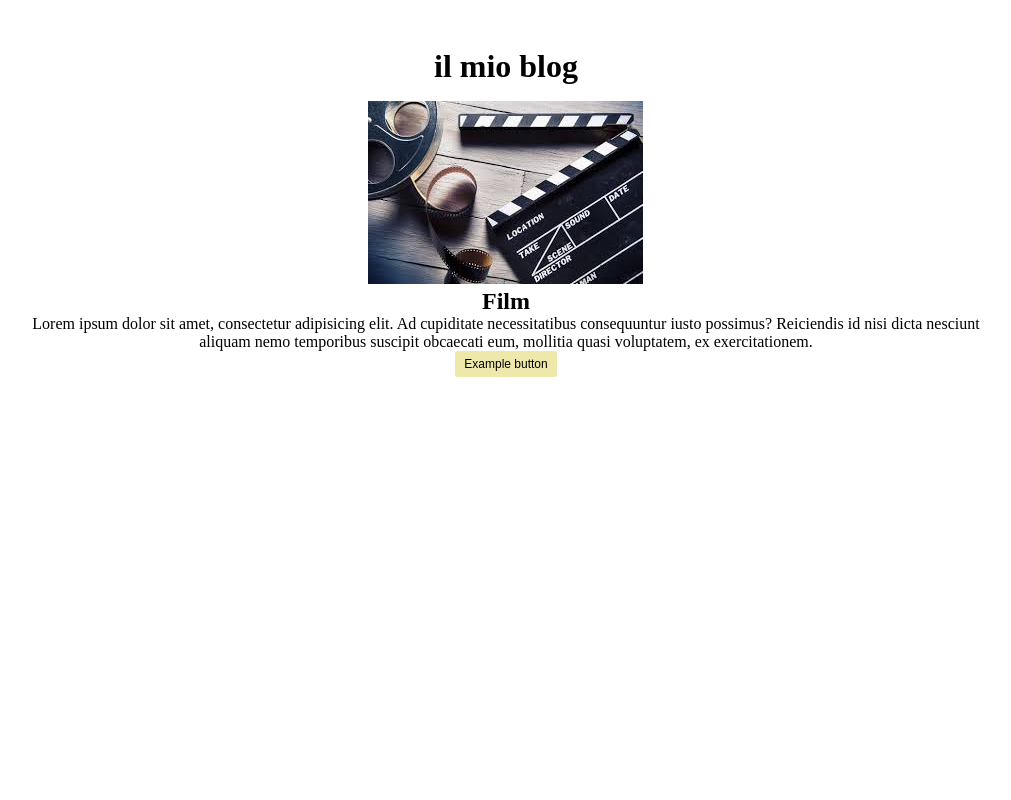
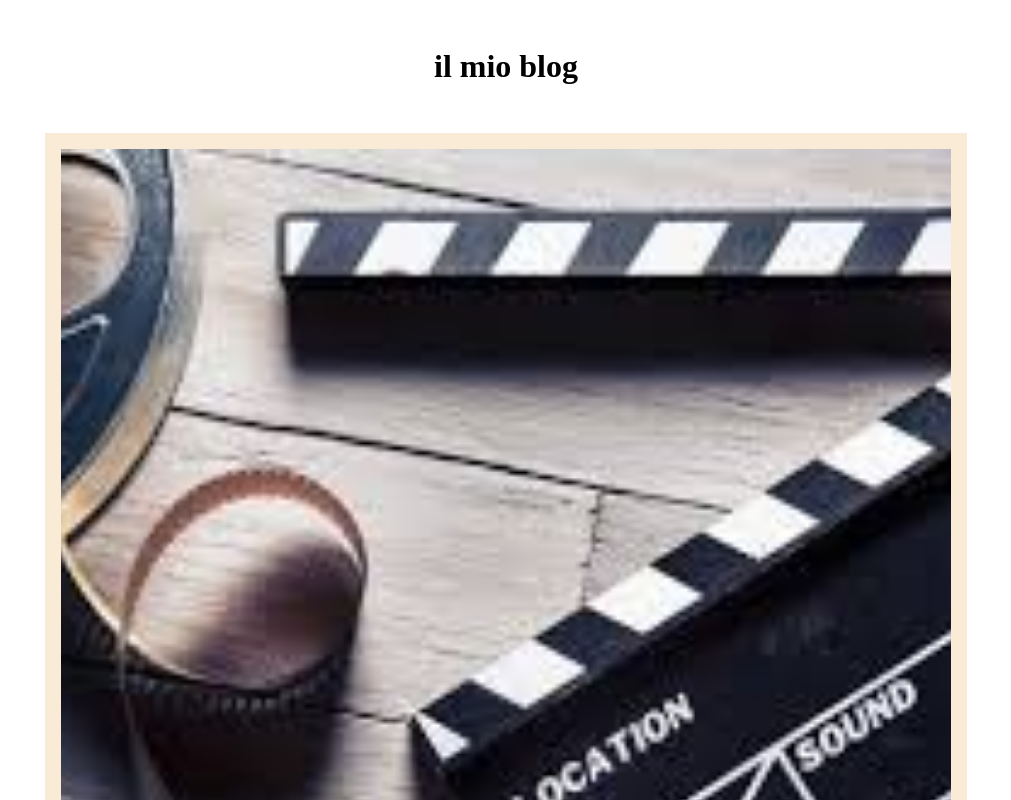
Before and after one commit to Gargenziano03/react-components, a React (Vite) app in the folder react-components/: page / in a window 1280 px wide. Shown: the top 800 px of the page, without its empty margins (134-1145 px from the left). Built offline with nearby package versions, Linux system fonts and the light colour scheme.

Commit message:
add fix css

```diff
--- a/react-components/src/Components/Button/Button.module.css
+++ b/react-components/src/Components/Button/Button.module.css
@@ -4,10 +4,10 @@
     border-radius: 3px;
     font-size: 12px;
     text-decoration: none;
-    background-color: palegoldenrod;
+    background-color: rgb(225, 224, 214);
 
     &:hover {
-        background-color: black;
+        background-color: rgb(111, 102, 102);
         color: lightgra y;
     }
 }
--- a/react-components/src/index.css
+++ b/react-components/src/index.css
@@ -21,3 +21,32 @@ header {
     justify-content: center;
     padding: 1rem 2rem;
 }
+
+main {
+
+    padding: 2rem;
+}
+
+.blog-card {
+    display: flex;
+    flex-direction: column;
+    background-color: antiquewhite;
+    padding: 1rem;
+
+    & img {
+        width: 900px;
+        aspect-ratio: 1;
+        object-fit: cover;
+    }
+
+    .details {
+
+        h2,
+        p,
+        button {
+            padding: 1rem;
+        }
+    }
+
+
+}
```
